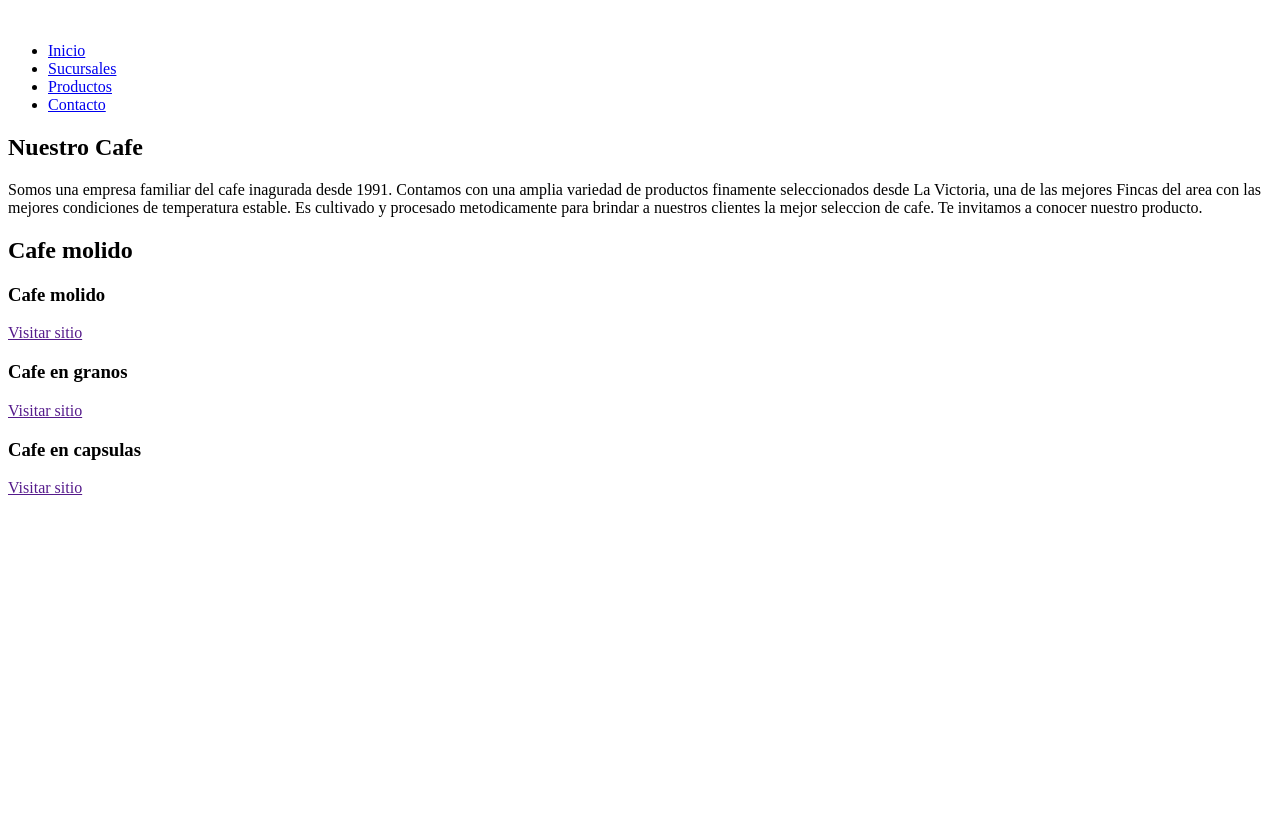
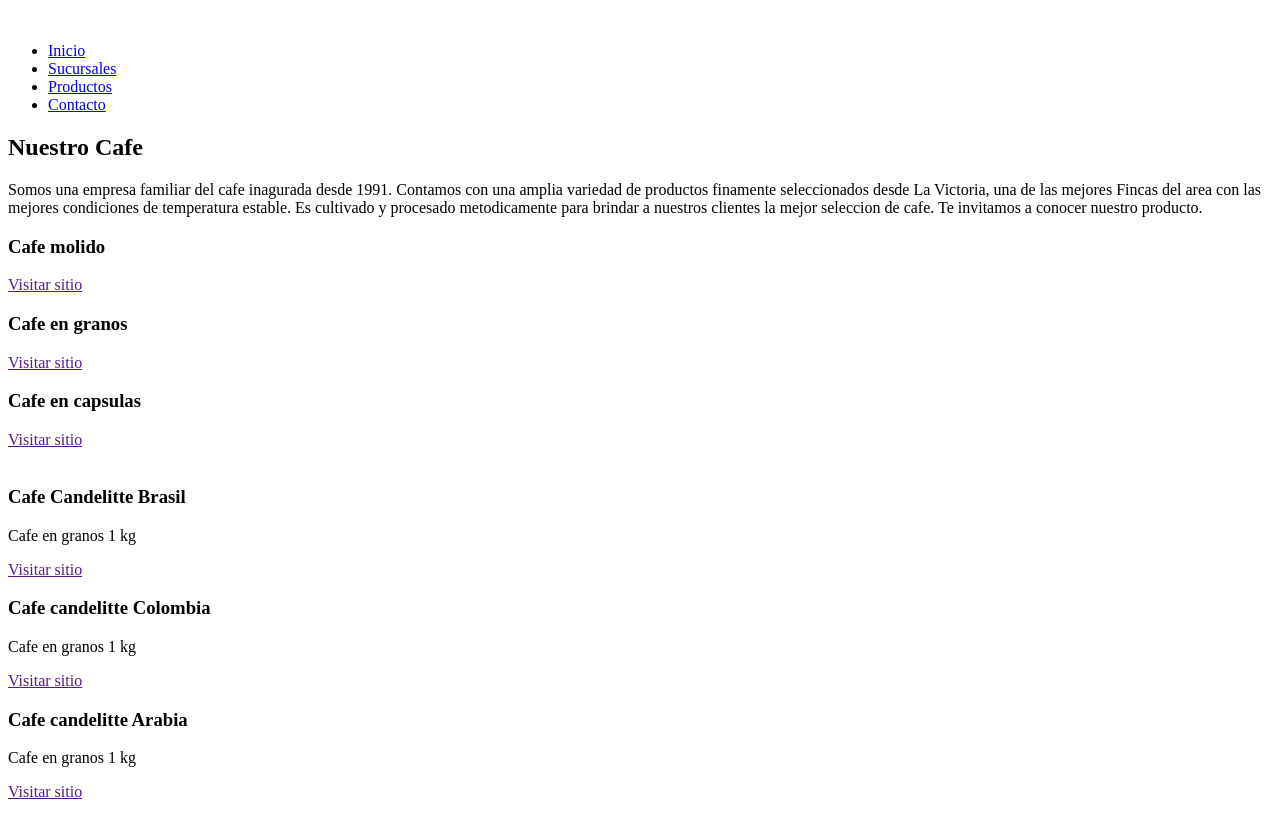
Before and after one commit to Melbeehr31/TPutn-Candelitte-2024, a plain HTML site: page index.html in a window 1280 px wide. Drawn offline with Linux system fonts and the light colour scheme.

Commit message:
add: the sectors and products

```diff
--- a/index.html
+++ b/index.html
@@ -30,7 +30,6 @@
         </p>
     </section>
     <section id="projects">
-        <H2>Cafe molido </H2>
         <div class="container-grid-projects">
             <div class="card">
                <h3>Cafe molido</h3>
@@ -46,7 +45,28 @@
              </div>
         </div>
     </section>
-    <section id="education"></section>
+    <section id="education">
+        <div class="container-grid-projects">
+            <div class="card">
+                <div class="container-img-project">
+                    <img src="" alt=""/>
+                </div>
+               <h3>Cafe Candelitte Brasil</h3>
+               <p>Cafe en granos 1 kg </p>
+               <a href="" target="_blank">Visitar sitio</a>
+            </div>
+            <div class="card">
+                <h3>Cafe candelitte Colombia</h3>
+                <p>Cafe en granos 1 kg</p>
+                <a href="" target="_blank">Visitar sitio</a>
+             </div>
+             <div class="card">
+                <h3>Cafe candelitte Arabia</h3>
+                <p>Cafe en granos 1 kg</p>
+                <a href="" target="_blank">Visitar sitio</a>
+             </div>
+        </div>
+    </section>
     <section id="contact"></section>
   </main>
   <footer>
```
